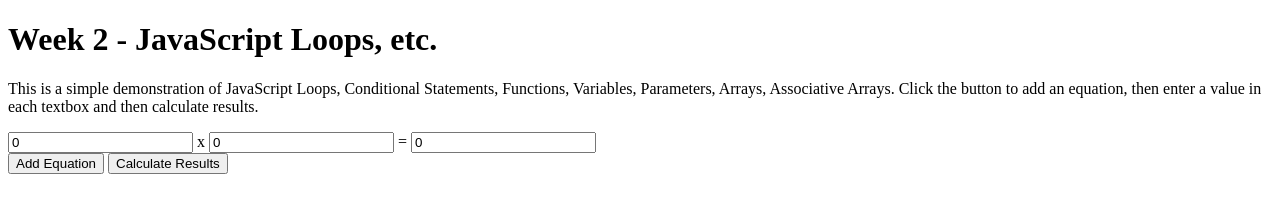
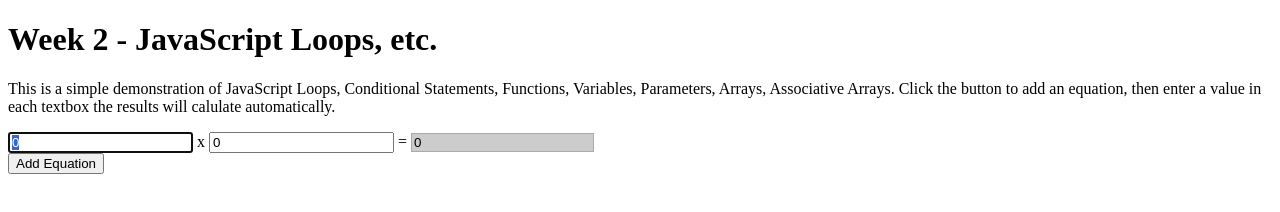
Before and after one commit to carleski-benjamin/byui-cit261, a plain HTML site: page JavaScriptLoops/index.html in a window 1280 px wide. Both pictures are taken after a click on the button "Add Equation". Drawn offline with Linux system fonts and the light colour scheme.

Commit message:
Auto-calculate

```diff
--- a/JavaScriptLoops/index.html
+++ b/JavaScriptLoops/index.html
@@ -3,11 +3,14 @@
 	<head>
 		<title>Week 2 - JavaScript Loops, etc.</title>
 		<script type="text/javascript" src="index.js"></script>
+		<style>
+		input:read-only { background-color: #cccccc; border: 1px solid #aaaaaa; }
+		</style>
 	</head>
 	<body>
 		<h1>Week 2 - JavaScript Loops, etc.</h1>
-		<p>This is a simple demonstration of JavaScript Loops, Conditional Statements, Functions, Variables, Parameters, Arrays, Associative Arrays.  Click the button to add an equation, then enter a value in each textbox and then calculate results.</p>
+		<p>This is a simple demonstration of JavaScript Loops, Conditional Statements, Functions, Variables, Parameters, Arrays, Associative Arrays.  Click the button to add an equation, then enter a value in each textbox the results will calulate automatically.</p>
 		<div id="equationList">
 		</div>
-		<button onclick="AddEquation()">Add Equation</button> <button onclick="CalculateResults()">Calculate Results</button>
+		<button onclick="AddEquation()">Add Equation</button>
 </html>
--- a/JavaScriptLoops/index.js
+++ b/JavaScriptLoops/index.js
@@ -8,6 +8,8 @@ function AddEquation()
 	leftOp.id = 'leftOp' + index;
 	leftOp.type = 'numeric';
 	leftOp.value = 0;
+	leftOp.addEventListener('change', CalculateResults);
+	leftOp.addEventListener('focus', function () { this.select(); })
 
 	var spnX = document.createElement('span');
 	spnX.innerHTML = ' x ';
@@ -16,6 +18,8 @@ function AddEquation()
 	rightOp.id = 'rightOp' + index;
 	rightOp.type = 'numeric';
 	rightOp.value = 0;
+	rightOp.addEventListener('change', CalculateResults);
+	rightOp.addEventListener('focus', function () { this.select(); })
 
 	var spnE = document.createElement('span');
 	spnE.innerHTML = ' = ';
@@ -23,7 +27,7 @@ function AddEquation()
 	var result = document.createElement('input');
 	result.id = 'result' + index;
 	result.type = 'text';
-	result.readonly = true;
+	result.readOnly = true;
 	result.value = '0';
 
 	var div = document.createElement('div');
@@ -35,6 +39,8 @@ function AddEquation()
 	div.appendChild(result);
 
 	equations.push({ left: leftOp, right: rightOp, result: result });
+
+	leftOp.focus();
 }
 
 function CalculateResults()
@@ -46,6 +52,8 @@ function CalculateResults()
 
 		if (!isNaN(leftVal) && !isNaN(rightVal)) {
 			eq.result.value = leftVal * rightVal;
+		} else {
+			eq.result.value = 'Invalid';
 		}
 	}
 }
```
